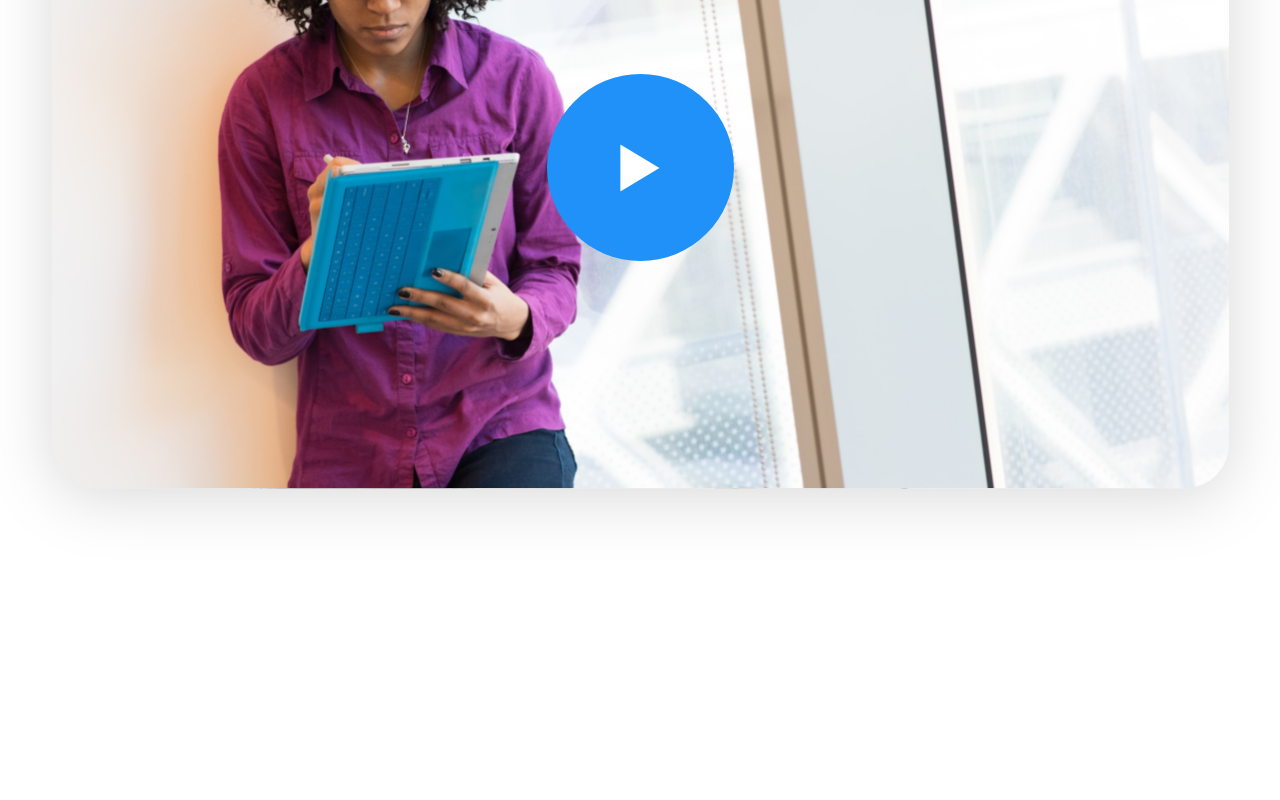
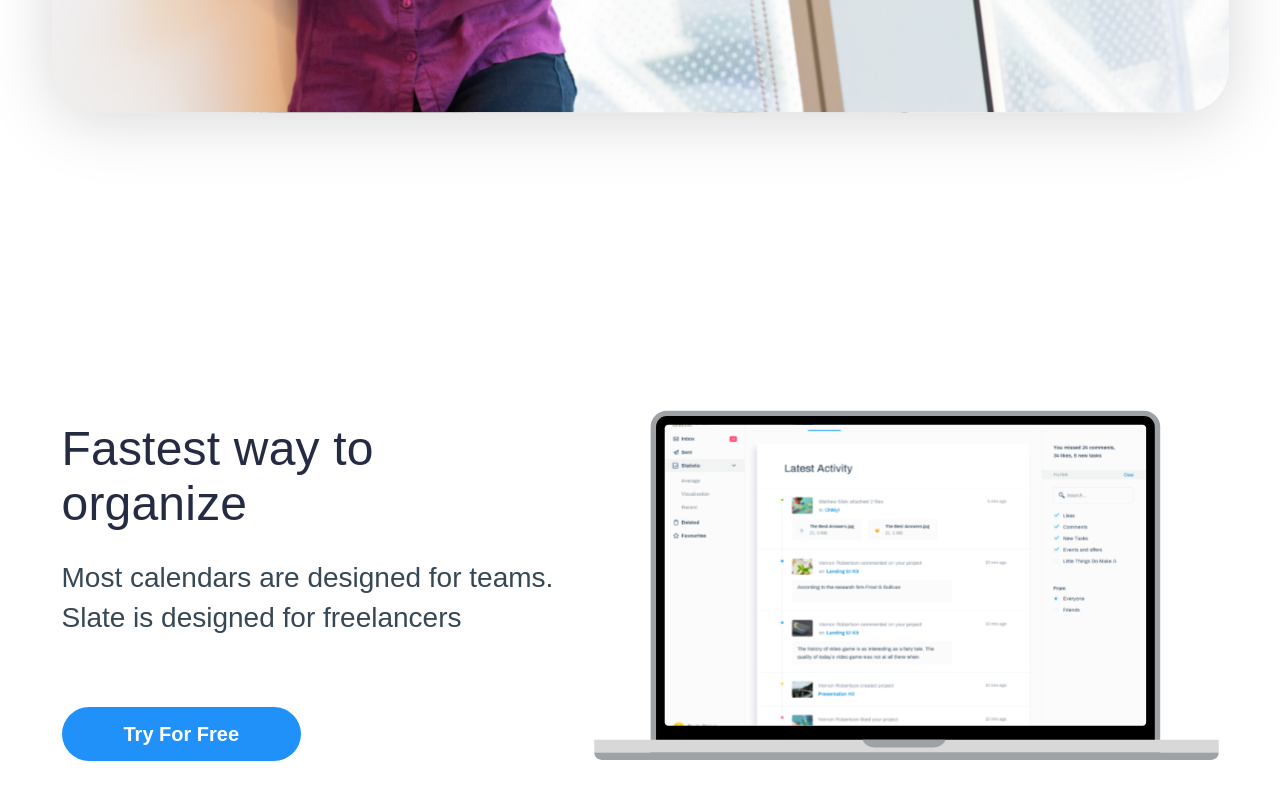
Before and after one commit to CoralHeavens/figmaland-landing, a React (Create React App) app: page / in a window 1280 px wide. Shown: the part 1967-2767 px from the top of the page. Before the commit the page ends 2527 px from the top, so only its background shows below. Built offline with nearby package versions, Linux system fonts and the light colour scheme.

Commit message:
Feature section, Organize section

```diff
--- a/src/App.jsx
+++ b/src/App.jsx
@@ -1,17 +1,19 @@
 import Icon from "./components/Icon";
 import Features from "./components/layouts/Features";
 import Header from "./components/layouts/Header";
+import Organize from "./components/layouts/Organize";
 import TopSection from "./components/layouts/TopSection";
 
 function App() {
   return (
     <main>
       <Icon icon='background' className="absolute -z-10"/>
-      <div className="h-topSection mb-12">
+      <div className="h-[52vw] mb-12">
         <Header />
         <TopSection />
       </div>
       <Features />
+      <Organize />
     </main>
   );
 }
--- /dev/null
+++ b/src/components/Button.jsx
@@ -0,0 +1,18 @@
+import React from "react";
+import joinClassNames from "../helpers/joinClassNames";
+
+export default function Button({
+    label,
+    className
+}) {
+    return (
+        <a
+            href={window.origin}
+            className={joinClassNames(
+                'mt-22.5 text-white px-[62px] py-4 bg-primary font-normal text-xl leading-5 rounded-[35px]',
+                className
+            )}>
+            {label}
+        </a>
+    )
+}
--- a/src/components/Icon.jsx
+++ b/src/components/Icon.jsx
@@ -13,6 +13,8 @@
 import { ReactComponent as Player } from '../images/player.svg';
 import { ReactComponent as Play } from '../images/play.svg';
 
+import { ReactComponent as Laptop } from '../images/laptop.svg';
+
 export const globalIcons = {
     logo: <Logo />,
     twitterLogo: <TwitterLogo />,
@@ -27,6 +29,8 @@
 
     player: <Player />,
     play: <Play />,
+
+    laptop: <Laptop />,
 }
 
 export default function Icon ({
--- /dev/null
+++ b/src/components/layouts/Organize.jsx
@@ -0,0 +1,24 @@
+import React from "react";
+import Icon from "../Icon";
+import Button from "../Button";
+
+const title = 'Fastest way to organize';
+const subTitle = 'Most calendars are designed for teams. Slate is designed for freelancers';
+const linkLabel = 'Try For Free';
+
+export default function Organize() {
+    return (
+        <section className="w-full my-[226px] flex-centered">
+            <div>
+                <div className="text-black max-w-[335px] text-5xl leading-[55px] tracking-[0.2px]">
+                    {title}
+                </div>
+                <div className="text-secondBlack text-[28px] leading-10 max-w-[532px] mt-[27px] mb-[86px]">
+                    {subTitle}
+                </div>
+                <Button label={linkLabel} className='!font-bold' />
+            </div>
+            <Icon icon='laptop' />
+        </section>
+    )
+}
--- a/src/components/layouts/TopSection.jsx
+++ b/src/components/layouts/TopSection.jsx
@@ -1,4 +1,5 @@
 import React from "react";
+import Button from "../Button";
 
 const title = {
     top: 'The best products',
@@ -19,9 +20,7 @@
             <div className="mt-[27px] text-white text-[28px] leading-[40px] text-center font-normal tracking-[0.2px]">
                 {subTitle.top}<br/>{subTitle.bottom}
             </div>
-            <a href={window.origin} className="mt-22.5 text-white px-[62px] py-4 bg-primary font-normal text-xl leading-5 rounded-[35px]">
-                {linkLabel}
-            </a>
+            <Button label={linkLabel} />
         </section>
     )
 }
--- /dev/null
+++ b/src/helpers/joinClassNames.js
@@ -0,0 +1,3 @@
+export default function joinClassNames(...classNames) {
+    return classNames.filter(item => item).join(' ');
+}
```
Also changed, not shown: src/images/laptop.svg (added).
